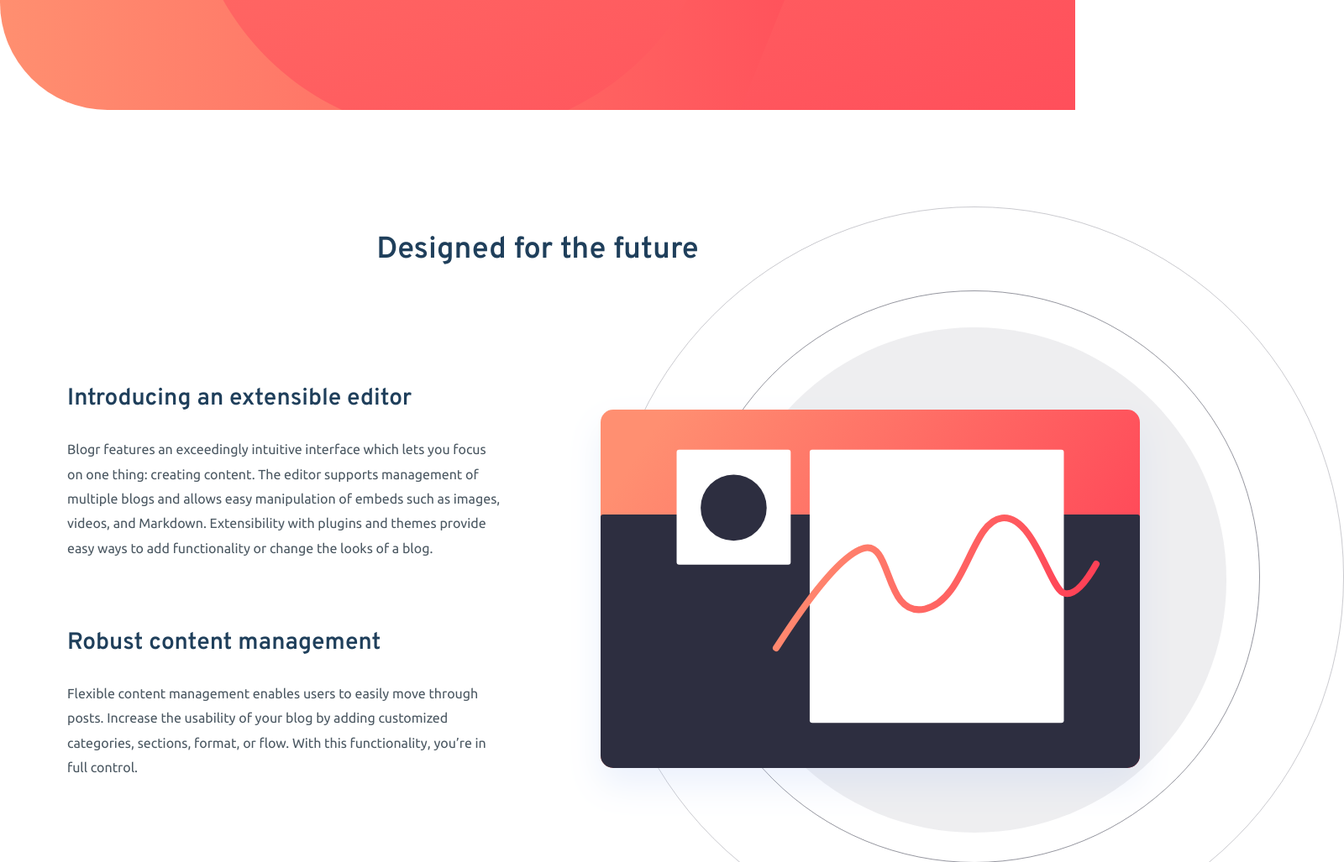
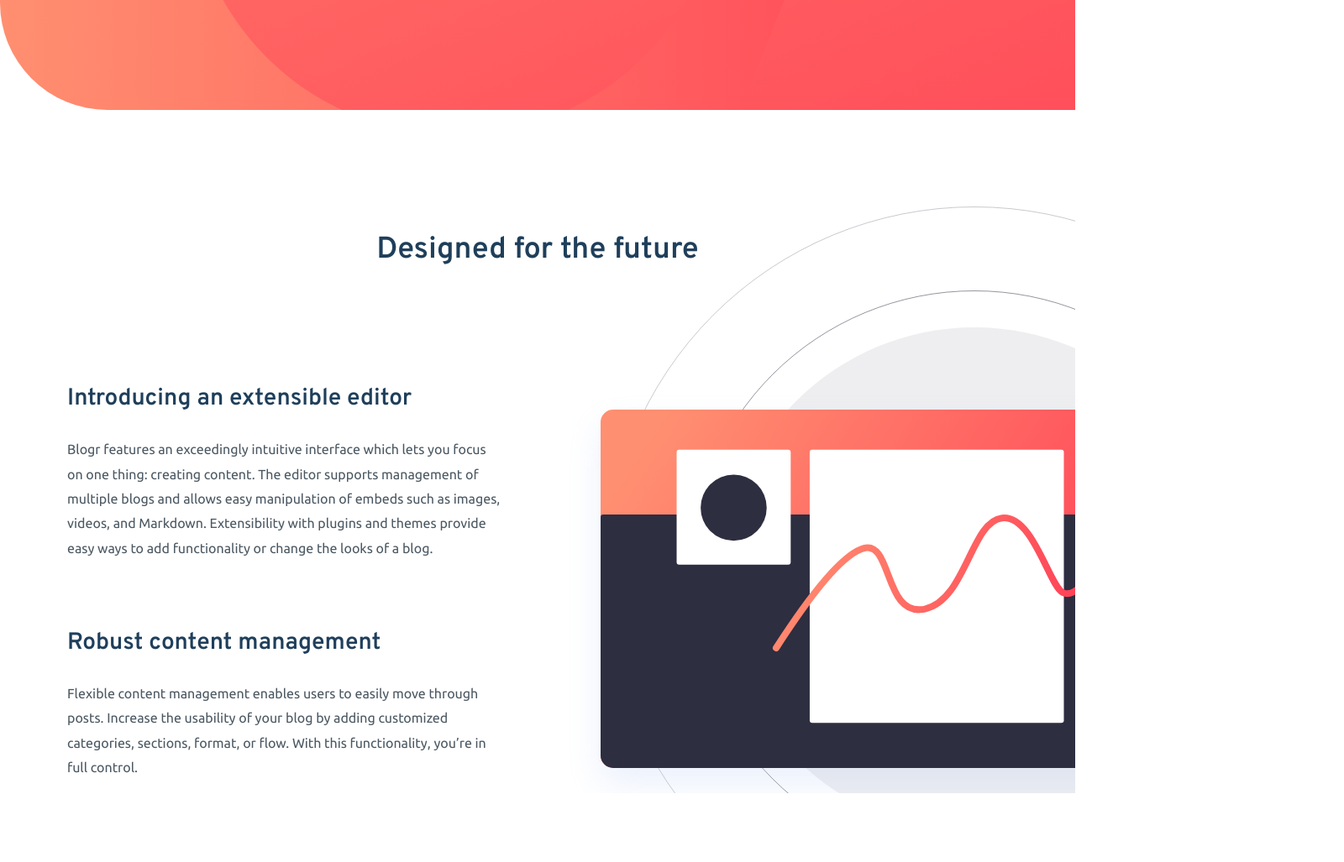
Before and after one commit to Timmetjeee/FM-Blogr-Landing-Page, a plain HTML site: page index.html in a window 1280 px wide. Shown: the part 461-1488 px from the top of the page at 84% size, 1600 px wide, since content can reach past the window. Drawn offline with Linux system fonts and the light colour scheme.

Commit message:
Fixed overflow.

```diff
--- a/style.css
+++ b/style.css
@@ -314,6 +314,11 @@ p {
 }
 
 /* Top & Bottom Section */
+.top-section,
+.bottom-section {
+  overflow-x: hidden;
+}
+
 .top-section section:first-of-type,
 .bottom-section section:first-of-type {
   margin-bottom: 3em;
```
